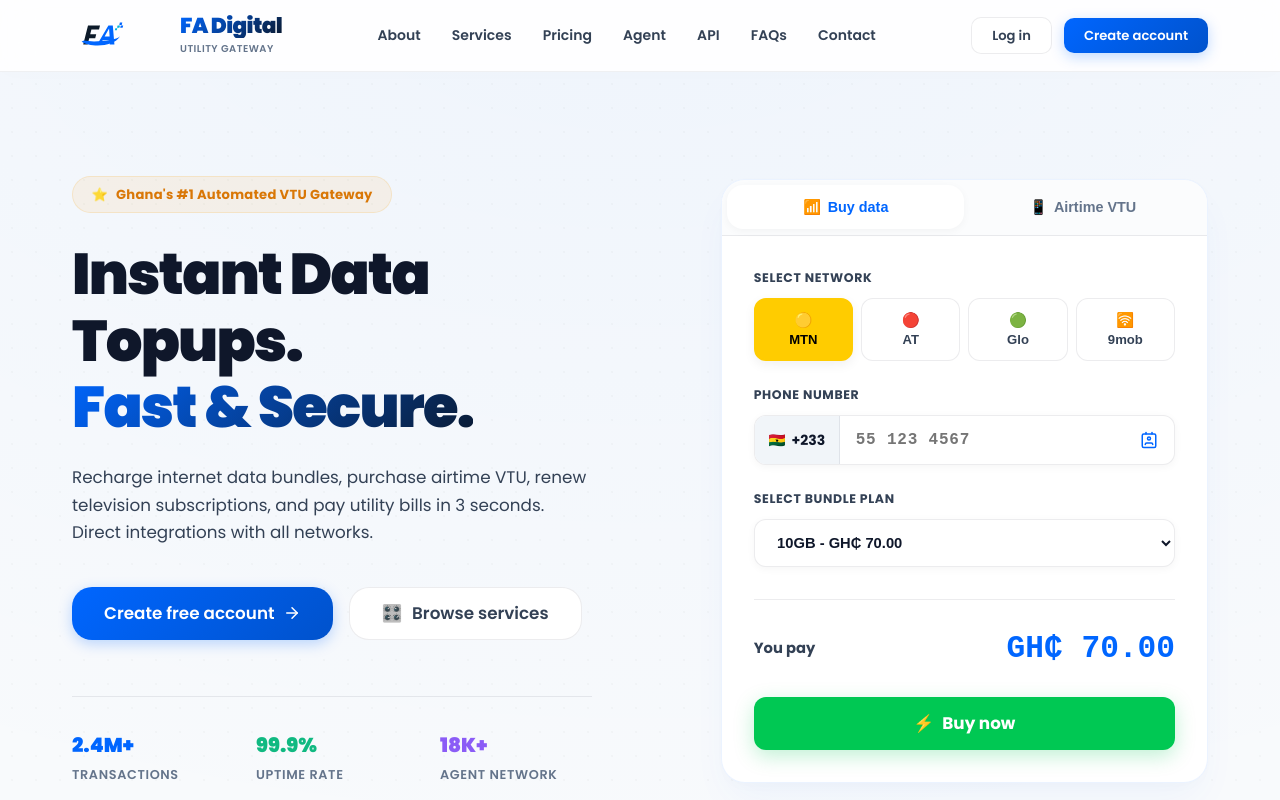
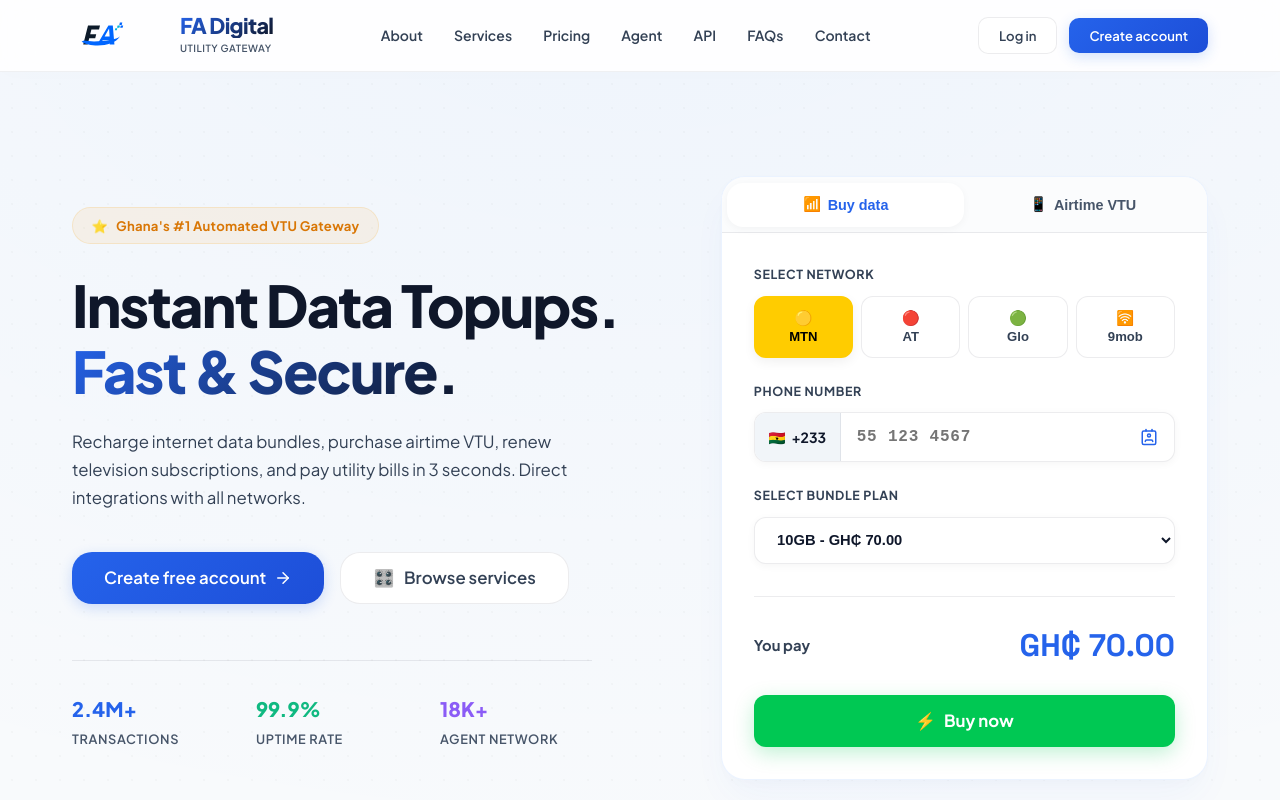
Before and after one commit to Amosjallah/datahub, a Next.js app: page / in a window 1280 px wide. Shown: the top 800 px of the page. Built offline with nearby package versions, Linux system fonts and the light colour scheme.

Commit message:
style: refine landing page typography and colors for premium layout

```diff
--- a/src/app/globals.css
+++ b/src/app/globals.css
@@ -1,18 +1,18 @@
-@import url('https://fonts.googleapis.com/css2?family=Poppins:wght@300;400;500;600;700;800;900&display=swap');
+@import url('https://fonts.googleapis.com/css2?family=Plus+Jakarta+Sans:wght@300;400;500;600;700;800&family=Space+Grotesk:wght@400;500;600;700;800&display=swap');
 
 /* ============================================================
    FA DIGITAL SERVICES LTD. — Design System
    ============================================================ */
 
 :root {
-    --color-brand-primary:   #0066FF; /* Electric Blue */
-    --color-brand-secondary: #0A192F; /* Deep Slate Navy */
+    --color-brand-primary:   #2563EB; /* Premium Cobalt Blue */
+    --color-brand-secondary: #0F172A; /* Rich Slate Navy */
     --color-brand-light:     #3B82F6; /* Lighter Blue */
-    --color-brand-cyan:      #00F2FE; /* Vivid Cyan */
-    --color-brand-emerald:   #00E676; /* Vibrant Green */
-    --color-brand-glow:      rgba(0, 102, 255, 0.15);
-    --color-brand-subtle:    rgba(0, 102, 255, 0.04);
-    --color-brand-muted:     rgba(0, 102, 255, 0.08);
+    --color-brand-cyan:      #06B6D4; /* Modern Cyan */
+    --color-brand-emerald:   #10B981; /* Vibrant Green */
+    --color-brand-glow:      rgba(37, 99, 235, 0.12);
+    --color-brand-subtle:    rgba(37, 99, 235, 0.04);
+    --color-brand-muted:     rgba(37, 99, 235, 0.08);
 
     --color-bg-base:         #F8FAFC; /* Slate 50 clean light background */
     --color-bg-surface:      #FFFFFF; /* White */
@@ -23,7 +23,7 @@
 
     --color-text-primary:    #0F172A; /* Slate 900 */
     --color-text-secondary:  #334155; /* Slate 700 */
-    --color-text-muted:      #64748B; /* Slate 500 */
+    --color-text-muted:      #475569; /* Soft Slate 600 */
     --color-text-subtle:     #94A3B8; /* Slate 400 */
 
     --color-border:          rgba(15, 23, 42, 0.08); /* 8% Slate border */
@@ -50,8 +50,8 @@
 
     --shadow-sm: 0 2px 8px rgba(0, 0, 0, 0.04);
     --shadow-md: 0 10px 24px -4px rgba(0, 0, 0, 0.05), 0 4px 12px -2px rgba(0, 0, 0, 0.03);
-    --shadow-lg: 0 20px 40px -8px rgba(0, 102, 255, 0.05), 0 6px 18px rgba(0, 0, 0, 0.02);
-    --shadow-glow: 0 12px 30px rgba(0, 102, 255, 0.15);
+    --shadow-lg: 0 20px 40px -8px rgba(37, 99, 235, 0.05), 0 6px 18px rgba(0, 0, 0, 0.02);
+    --shadow-glow: 0 12px 30px rgba(37, 99, 235, 0.15);
 
     --sidebar-width:     248px;
     --topbar-height:     72px;
@@ -59,7 +59,7 @@
 
 *, *::before, *::after { box-sizing: border-box; margin: 0; padding: 0; }
 body {
-    font-family: 'Poppins', -apple-system, BlinkMacSystemFont, sans-serif;
+    font-family: 'Plus Jakarta Sans', -apple-system, BlinkMacSystemFont, sans-serif;
     background-color: var(--color-bg-base);
     color: var(--color-text-primary);
     line-height: 1.6;
@@ -68,11 +68,11 @@
 }
 
 h1,h2,h3,h4,h5,h6 {
-    font-family: 'Poppins', sans-serif;
+    font-family: 'Plus Jakarta Sans', sans-serif;
     font-weight: 700;
     line-height: 1.25;
     color: var(--color-text-primary);
-    letter-spacing: -0.015em;
+    letter-spacing: -0.02em;
 }
 
 a { color: var(--color-brand-primary); text-decoration: none; transition: all var(--transition-fast); }
@@ -163,13 +163,13 @@
     line-height: 1.2;
 }
 .btn-primary {
-    background: linear-gradient(135deg, var(--color-brand-primary) 0%, #0052CC 100%);
+    background: linear-gradient(135deg, var(--color-brand-primary) 0%, #1D4ED8 100%);
     color: #fff;
-    box-shadow: 0 4px 14px rgba(0, 102, 255, 0.25);
+    box-shadow: 0 4px 14px rgba(37, 99, 235, 0.2);
 }
 .btn-primary:hover {
     transform: translateY(-2px);
-    box-shadow: 0 6px 20px rgba(0, 102, 255, 0.35);
+    box-shadow: 0 6px 20px rgba(37, 99, 235, 0.3);
 }
 .btn-secondary {
     background: var(--color-bg-surface);
--- a/src/app/page.tsx
+++ b/src/app/page.tsx
@@ -157,7 +157,7 @@
               <span>⭐</span> Ghana's #1 Automated VTU Gateway
             </div>
 
-            <h1 style={{ fontSize: 'clamp(2.5rem, 5vw, 3.6rem)', fontWeight: 900, color: 'var(--color-text-primary)', lineHeight: '1.15', marginBottom: '1.5rem', letterSpacing: '-0.03em' }}>
+            <h1 style={{ fontSize: 'clamp(2.5rem, 5vw, 3.6rem)', fontWeight: 800, color: 'var(--color-text-primary)', lineHeight: '1.15', marginBottom: '1.5rem', letterSpacing: '-0.03em' }}>
               Instant Data Topups.<br />
               <span className="text-gradient">Fast & Secure.</span>
             </h1>
@@ -179,21 +179,21 @@
             <div style={{ display: 'grid', gridTemplateColumns: 'repeat(3, 1fr)', gap: '2rem', width: '100%', maxWidth: '520px', borderTop: '1px solid var(--color-border)', paddingTop: '2rem' }}>
               <div>
                 <div style={{ display: 'flex', alignItems: 'center', gap: '0.4rem', marginBottom: '0.25rem' }}>
-                  <span style={{ fontSize: '1.25rem', fontWeight: 900, color: 'var(--color-brand-primary)' }}>2.4M+</span>
+                  <span style={{ fontSize: '1.25rem', fontWeight: 800, color: 'var(--color-brand-primary)' }}>2.4M+</span>
                 </div>
                 <div style={{ fontSize: '0.8rem', color: 'var(--color-text-muted)', fontWeight: 600, textTransform: 'uppercase', letterSpacing: '0.05em' }}>Transactions</div>
               </div>
 
               <div>
                 <div style={{ display: 'flex', alignItems: 'center', gap: '0.4rem', marginBottom: '0.25rem' }}>
-                  <span style={{ fontSize: '1.25rem', fontWeight: 900, color: '#10B981' }}>99.9%</span>
+                  <span style={{ fontSize: '1.25rem', fontWeight: 800, color: '#10B981' }}>99.9%</span>
                 </div>
                 <div style={{ fontSize: '0.8rem', color: 'var(--color-text-muted)', fontWeight: 600, textTransform: 'uppercase', letterSpacing: '0.05em' }}>Uptime rate</div>
               </div>
 
               <div>
                 <div style={{ display: 'flex', alignItems: 'center', gap: '0.4rem', marginBottom: '0.25rem' }}>
-                  <span style={{ fontSize: '1.25rem', fontWeight: 900, color: '#8B5CF6' }}>18K+</span>
+                  <span style={{ fontSize: '1.25rem', fontWeight: 800, color: '#8B5CF6' }}>18K+</span>
                 </div>
                 <div style={{ fontSize: '0.8rem', color: 'var(--color-text-muted)', fontWeight: 600, textTransform: 'uppercase', letterSpacing: '0.05em' }}>Agent network</div>
               </div>
@@ -389,7 +389,7 @@
               {/* Price Row */}
               <div style={{ display: 'flex', justifyContent: 'space-between', alignItems: 'center', borderTop: '1px solid var(--color-border)', paddingTop: '1.5rem', marginBottom: '1.5rem' }}>
                 <span style={{ fontSize: '0.92rem', fontWeight: 700, color: 'var(--color-text-secondary)' }}>You pay</span>
-                <span style={{ fontSize: '1.95rem', fontWeight: 900, color: 'var(--color-brand-primary)', fontFamily: 'monospace' }}>GH₵ {getPriceNum()}</span>
+                <span style={{ fontSize: '1.95rem', fontWeight: 800, color: 'var(--color-brand-primary)', fontFamily: 'Space Grotesk, monospace' }}>GH₵ {getPriceNum()}</span>
               </div>
 
               {/* Buy Now Button */}
@@ -460,7 +460,7 @@
           {/* Section Header */}
           <div style={{ textAlign: 'center', marginBottom: '4.5rem' }}>
             <span style={{ color: 'var(--color-brand-primary)', textTransform: 'uppercase', fontSize: '0.78rem', fontWeight: 800, letterSpacing: '0.12em', display: 'block', marginBottom: '0.75rem' }}>Our utilities</span>
-            <h2 style={{ fontSize: '2.5rem', fontWeight: 900, color: 'var(--color-text-primary)', letterSpacing: '-0.02em' }}>Instant transactions at wholesale rates</h2>
+            <h2 style={{ fontSize: '2.5rem', fontWeight: 800, color: 'var(--color-text-primary)', letterSpacing: '-0.02em' }}>Instant transactions at wholesale rates</h2>
             <p style={{ color: 'var(--color-text-muted)', fontSize: '1.05rem', marginTop: '0.5rem', maxWidth: '600px', margin: '0.75rem auto 0' }}>Settle bills and acquire data bundles instantly using our fully automated network gateways.</p>
           </div>
 
@@ -502,7 +502,7 @@
 
           <div style={{ textAlign: 'center', marginBottom: '4.5rem' }}>
             <span style={{ color: 'var(--color-brand-primary)', textTransform: 'uppercase', fontSize: '0.78rem', fontWeight: 800, letterSpacing: '0.12em', display: 'block', marginBottom: '0.75rem' }}>Why Choose FA Digital</span>
-            <h2 style={{ fontSize: '2.5rem', fontWeight: 900, color: 'var(--color-text-primary)', letterSpacing: '-0.02em' }}>Engineered for absolute reliability</h2>
+            <h2 style={{ fontSize: '2.5rem', fontWeight: 800, color: 'var(--color-text-primary)', letterSpacing: '-0.02em' }}>Engineered for absolute reliability</h2>
           </div>
 
           <div style={{ display: 'grid', gridTemplateColumns: 'repeat(auto-fit, minmax(300px, 1fr))', gap: '2.5rem' }}>
@@ -550,7 +550,7 @@
 
             <div className="agent-banner-content">
               <span style={{ color: '#FBBF24', textTransform: 'uppercase', fontSize: '0.78rem', fontWeight: 800, letterSpacing: '0.12em', display: 'block', marginBottom: '0.75rem' }}>Earning opportunity</span>
-              <h2 style={{ fontSize: '2.2rem', fontWeight: 900, color: '#FFFFFF', marginBottom: '1rem', lineHeight: '1.25', letterSpacing: '-0.02em' }}>Join thousands of reseller agents earning daily</h2>
+              <h2 style={{ fontSize: '2.2rem', fontWeight: 800, color: '#FFFFFF', marginBottom: '1rem', lineHeight: '1.25', letterSpacing: '-0.02em' }}>Join thousands of reseller agents earning daily</h2>
               <p style={{ fontSize: '0.98rem', color: '#94A3B8', lineHeight: '1.65', marginBottom: '2.5rem', maxWidth: '560px' }}>
                 Launch your virtual top-up business with zero setup fees. Purchase VTU products at heavily discounted rates and pocket instant margins.
               </p>
```
